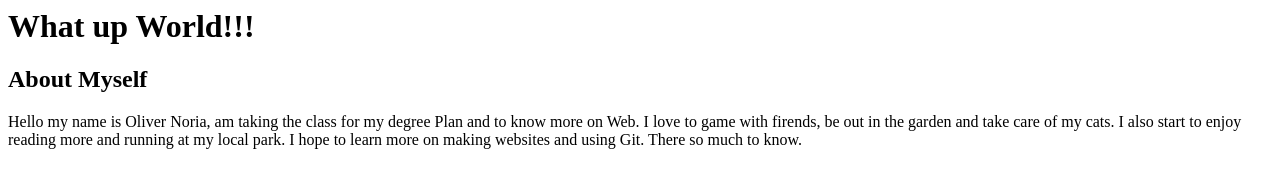
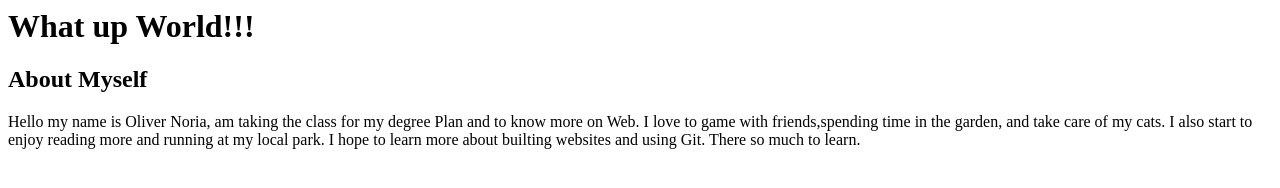
Before and after one commit to OliverMasys/javascript-orientation, a plain HTML site: page index.html in a window 1280 px wide. Drawn offline with Linux system fonts and the light colour scheme.

Commit message:
Trying to improve grammer

```diff
--- a/index.html
+++ b/index.html
@@ -4,6 +4,6 @@
     <h2>About Myself</h2>
 </head>
 <p> Hello my name is Oliver Noria, am taking the class for my degree Plan and to know more on Web. I love to game with
-    firends, be out in the garden and take care of my cats. I also start to enjoy reading more and running at my local
-    park. I hope to learn more on making websites and using Git. There so much to know.
+    friends,spending time in the garden, and take care of my cats. I also start to enjoy reading more and running at my local
+    park. I hope to learn more about builting websites and using Git. There so much to learn.
 </p>
```
